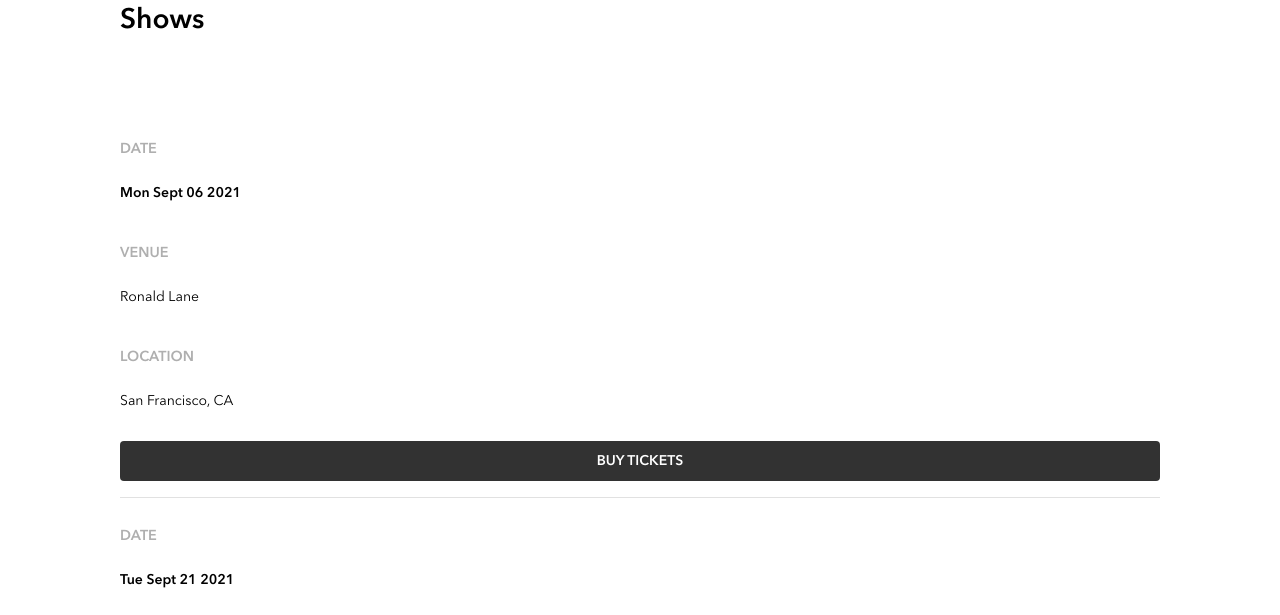
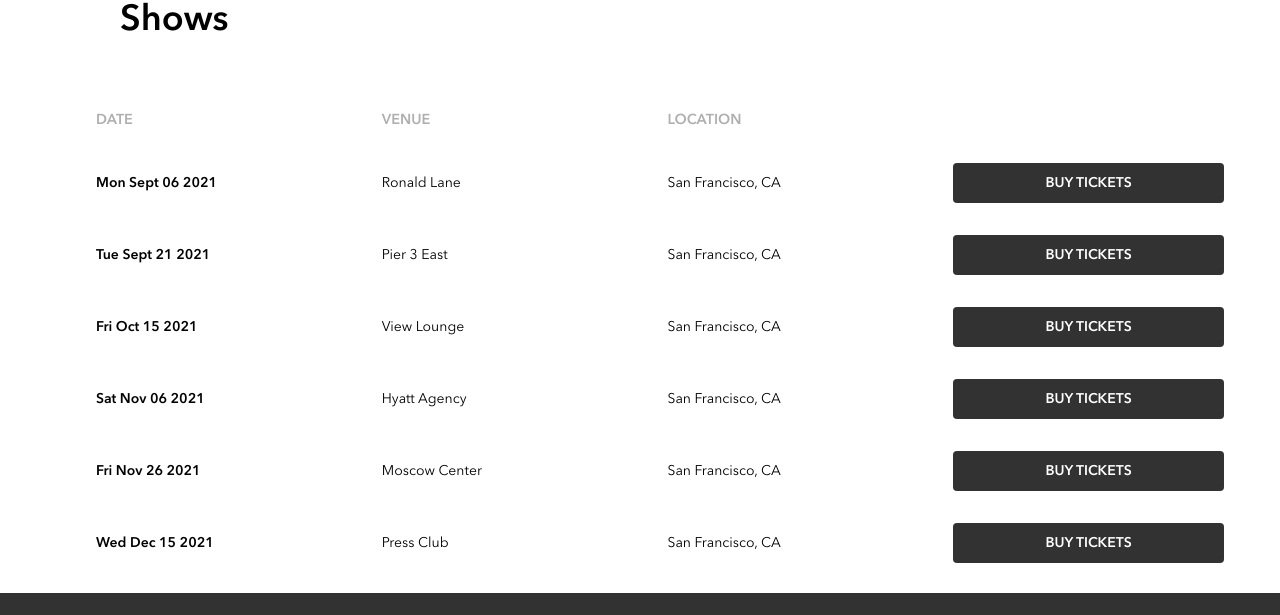
Before and after one commit to hsivritepe/hakan-sivritepe-bandsite, a plain HTML site: page pages/shows.html in a window 1280 px wide. Shown: the part 906-1521 px from the top of the page. Drawn offline with Linux system fonts and the light colour scheme.

Commit message:
Apply the Sprint 1 feedback

```diff
--- a/pages/shows.html
+++ b/pages/shows.html
@@ -16,11 +16,13 @@
     <body>
         <header class="navigation">
             <nav class="navigation__container">
-                <a href="/" class="navigation__link"
+                <a
+                    href="/"
+                    class="navigation__link navigation__link--trim-padding"
                     ><img
                         src="/assets/logos/Logo-bandsite.svg"
                         alt="bandsite logo"
-                        class="navigation__logo navigation__logo--extrapadding"
+                        class="navigation__logo"
                 /></a>
                 <ul class="navigation__list">
                     <li class="navigation__item">
@@ -100,6 +102,7 @@
             <section class="show-content">
                 <div class="show-content__title">Shows</div>
                 <ul class="show-list"></ul>
+                <ul class="show-list-tablet"></ul>
             </section>
         </main>
 
@@ -132,12 +135,12 @@
             <div class="footer__line">
                 <div class="footer__boxname">
                     <div class="footer__name">
-                        Cam Adams<br />
+                        <div>Cam Adams</div>
                         The Bees Knees Management
                     </div>
                     <div class="footer__address">
-                        503 Broadway Penthouse,<br />New York, NY
-                        10012, USA
+                        <div>503 Broadway Penthouse,</div>
+                        New York, NY 10012, USA
                     </div>
                     <div class="footer__email">
                         <a
@@ -149,11 +152,11 @@
                 </div>
                 <div class="footer__boxname">
                     <div class="footer__name">
-                        Pearl Gregg<br />
+                        <div>Pearl Gregg</div>
                         Limitless Artist Group
                     </div>
                     <div class="footer__address">
-                        Booking Agent for<br />
+                        <div>Booking Agent for</div>
                         US / South America / Japan
                     </div>
                     <div class="footer__email">
@@ -166,11 +169,11 @@
                 </div>
                 <div class="footer__boxname">
                     <div class="footer__name">
-                        Carson Whyte<br />
+                        <div>Carson Whyte</div>
                         ARCH Entertainment
                     </div>
                     <div class="footer__address">
-                        Booking Agent for<br />
+                        <div>Booking Agent for</div>
                         UK / EU / AU
                     </div>
                     <div class="footer__email">
--- a/scripts/build-shows-page.js
+++ b/scripts/build-shows-page.js
@@ -59,22 +59,84 @@ function displayShowList() {
 }
 displayShowList();
 
+function displayShowListTablet() {
+    showListTablet = document.querySelector('.show-list-tablet');
+    let elementLi = document.createElement('li');
+    elementLi.className = 'show-list-tablet__row';
+    let divDate = document.createElement('div');
+    divDate.className = 'show-list-tablet__title';
+    let divVenue = document.createElement('div');
+    divVenue.className = 'show-list-tablet__title';
+    let divLocation = document.createElement('div');
+    divLocation.className = 'show-list-tablet__title';
+    let divBuyTickets = document.createElement('div');
+    divBuyTickets.className = 'show-list-tablet__title';
+
+    divDate.textContent = 'DATE';
+    divVenue.textContent = 'VENUE';
+    divLocation.textContent = 'LOCATION';
+    divBuyTickets.textContent = '';
+
+    elementLi.appendChild(divDate);
+    elementLi.appendChild(divVenue);
+    elementLi.appendChild(divLocation);
+    elementLi.appendChild(divBuyTickets);
+    showListTablet.appendChild(elementLi);
+
+    listOfShows.forEach((show) => {
+        elementLi = document.createElement('li');
+        elementLi.className = 'show-list-tablet__row';
+        let divDate = document.createElement('div');
+        divDate.className = 'show-list-tablet__item';
+        let divVenue = document.createElement('div');
+        divVenue.className = 'show-list-tablet__item';
+        let divLocation = document.createElement('div');
+        divLocation.className = 'show-list-tablet__item';
+        let divBuyTickets = document.createElement('div');
+        divBuyTickets.className =
+            'show-list-tablet__item show-list-tablet__show-link';
+        divBuyTickets.textContent = 'buy tickets';
+
+        divDate.innerHTML = `<div class="show-list-tablet--bold">${show.date}</div>`;
+        divVenue.innerHTML = `${show.venue}`;
+        divLocation.innerHTML = `${show.location}`;
+
+        elementLi.appendChild(divDate);
+        elementLi.appendChild(divVenue);
+        elementLi.appendChild(divLocation);
+        elementLi.appendChild(divBuyTickets);
+        showListTablet.appendChild(elementLi);
+    });
+}
+displayShowListTablet();
+
 {
-    /*
-<li class="show-list__container">
-    <div class="show-list__item">
-        <div class="show-list--title">DATE</div>
-        <div class="show-list--bold">Mon Sept 06 2021</div>
-    </div>
-    <div class="show-list__item">
-        <div class="show-list--title">VENUE</div>
-        Ronald Lane
-    </div>
-    <div class="show-list__item">
-        <div class="show-list--title">LOCATION</div>
-        San Francisco, CA
-    </div>
-    <div class="show-list__show-link">buy tickets</div>
-</li>;
-*/
+    /* <ul class="show-list-tablet">
+    <li class="show-list-tablet__row">
+        <div class="show-list-tablet__title">Date</div>
+        <div class="show-list-tablet__title">Venue</div>
+        <div class="show-list-tablet__title">Location</div>
+        <div class="show-list-tablet__title"></div>
+    </li>
+    <li class="show-list-tablet__row show-list-tablet--bottom-border">
+        <div class="show-list-tablet__item show-list-tablet--bold">
+            Mon Sept 06 2021
+        </div>
+        <div class="show-list-tablet__item">Belly Up Aspen</div>
+        <div class="show-list-tablet__item">Aspen, CO</div>
+        <div class="show-list-tablet__item show-list-tablet__show-link">
+            buy tickets
+        </div>
+    </li>
+    <li class="show-list-tablet__row show-list-tablet--bottom-border">
+        <div class="show-list-tablet__item show-list-tablet--bold">
+            Mon Sept 06 2021
+        </div>
+        <div class="show-list-tablet__item">Belly Up Aspen</div>
+        <div class="show-list-tablet__item">Aspen, CO</div>
+        <div class="show-list-tablet__item show-list-tablet__show-link">
+            buy tickets
+        </div>
+    </li>
+</ul>; */
 }
--- a/styles/bio.scss
+++ b/styles/bio.scss
@@ -284,6 +284,7 @@
         }
         &__form-button:hover {
             background-color: $secondary-color-darkblack;
+            cursor: pointer;
         }
     }
 
--- a/styles/global.scss
+++ b/styles/global.scss
@@ -18,13 +18,6 @@ body {
 
 .navigation {
     background-color: $primary-color-black;
-
-    // @include tablet {
-    //     padding: 0.5rem toRem($padding-tablet-between-components-px) 0;
-    // }
-    // @include desktop {
-    //     padding: 1rem toRem($padding-desktop-between-components-px) 0;
-    // }
 
     &__container {
         display: flex;
@@ -58,7 +51,7 @@ body {
         width: 100%;
 
         &--active {
-            font-family: 'Avenir Next Demi';
+            font-family: 'Avenir Next Demi', sans-serif;
             border-bottom: 3px solid $primary-color-white;
         }
         @include tablet {
@@ -66,10 +59,14 @@ body {
             // margin: 0 1rem;
         }
     }
+    &__item:hover {
+        border-bottom: 3px solid $primary-color-white;
+    }
+
     &__link {
         display: flex;
         height: 100%;
-        color: $primary-color-white;
+        color: $secondary-color-mercury;
         font-weight: bold;
         text-decoration: none;
         font-size: toRem($font-mobile-navigation-link-px);
@@ -77,11 +74,19 @@ body {
 
         @include tablet {
             padding: 2rem 0;
-            //margin: 0 toRem($padding-tablet-between-components-px);
         }
-        @include desktop {
-            //margin: 0;
+
+        &--trim-padding {
+            margin: 1.25rem 0 0.75rem 0;
+            padding: 0;
+
+            @include tablet {
+                margin: 0;
+            }
         }
+    }
+    &__link:hover {
+        color: $primary-color-white;
     }
     &__logo {
         max-width: 120px;
--- a/styles/partials/_mixins.scss
+++ b/styles/partials/_mixins.scss
@@ -1,11 +1,13 @@
+@use 'variables' as *;
+
 @mixin tablet {
-    @media (min-width: 768px) {
+    @media (min-width: $tablet-breakpoint) {
         @content;
     }
 }
 
 @mixin desktop {
-    @media (min-width: 1280px) {
+    @media (min-width: $desktop-breakpoint) {
         @content;
     }
 }
--- a/styles/shows.scss
+++ b/styles/shows.scss
@@ -63,7 +63,7 @@
 .show-content {
     &__title {
         font-family: 'Avenir Next Demi', sans-serif;
-        font-size: toRem($font-mobile-section-header-px);
+        font-size: toRem($font-mobile-page-header-px);
         line-height: toRem($line-height-mobile-section-header-px);
         padding: toRem($padding-mobile-before-headlines-px)
             toRem($padding-mobile-between-components-px)
@@ -72,8 +72,7 @@
         @include tablet {
             line-height: toRem($line-height-tablet-section-header-px);
             padding: toRem($padding-tablet-before-headlines-px)
-                toRem($padding-tablet-between-components-px)
-                toRem($padding-tablet-after-headlines-px);
+                toRem($padding-tablet-between-components-px) 0;
             line-height: toRem($line-height-tablet-section-header-px);
         }
         @include desktop {
@@ -88,6 +87,7 @@
     margin: 0;
 
     @include tablet {
+        display: none;
         line-height: toRem($line-height-tablet-section-header-px);
         padding: toRem($padding-tablet-before-headlines-px)
             toRem($padding-tablet-between-components-px)
@@ -130,6 +130,7 @@
     }
     &__show-link:hover {
         background-color: $secondary-color-darkblack;
+        cursor: pointer;
     }
 
     &--title {
@@ -142,3 +143,56 @@
         font-family: 'Avenir Next Demi', sans-serif;
     }
 }
+
+.show-list-tablet {
+    display: flex;
+    flex-direction: column;
+
+    &__title {
+        font-family: 'Avenir Next Demi', sans-serif;
+        font-size: 0.9rem;
+        text-transform: uppercase;
+        color: $primary-color-silver;
+        width: 24%;
+    }
+    &__item {
+        width: 24%;
+    }
+    &--bold {
+        font-family: 'Avenir Next Demi', sans-serif;
+    }
+
+    &__row {
+        display: flex;
+        justify-content: space-between;
+        align-items: center;
+        padding: 1rem toRem($padding-tablet-between-components-px)
+            1rem;
+    }
+    &--bottom-border {
+        border-bottom: 1px solid $secondary-color-mercury;
+        list-style-type: none;
+    }
+    &__show-link {
+        font-family: 'Avenir Next Demi', sans-serif;
+        text-transform: uppercase;
+        text-align: center;
+        color: $primary-color-white;
+        height: 40px;
+        background-color: $primary-color-black;
+        border: none;
+        border-radius: toRem(4);
+        display: inline-flex;
+        align-items: center;
+        justify-content: center;
+
+        @include tablet {
+            padding: 0 toRem(32);
+            min-width: 150px;
+        }
+    }
+    &__show-link:hover {
+        background-color: $secondary-color-darkblack;
+        cursor: pointer;
+    }
+}
```
Also changed, not shown: index.html (+7 -7 lines), styles/bio.css, styles/global.css, styles/shows.css, 4 other files.
